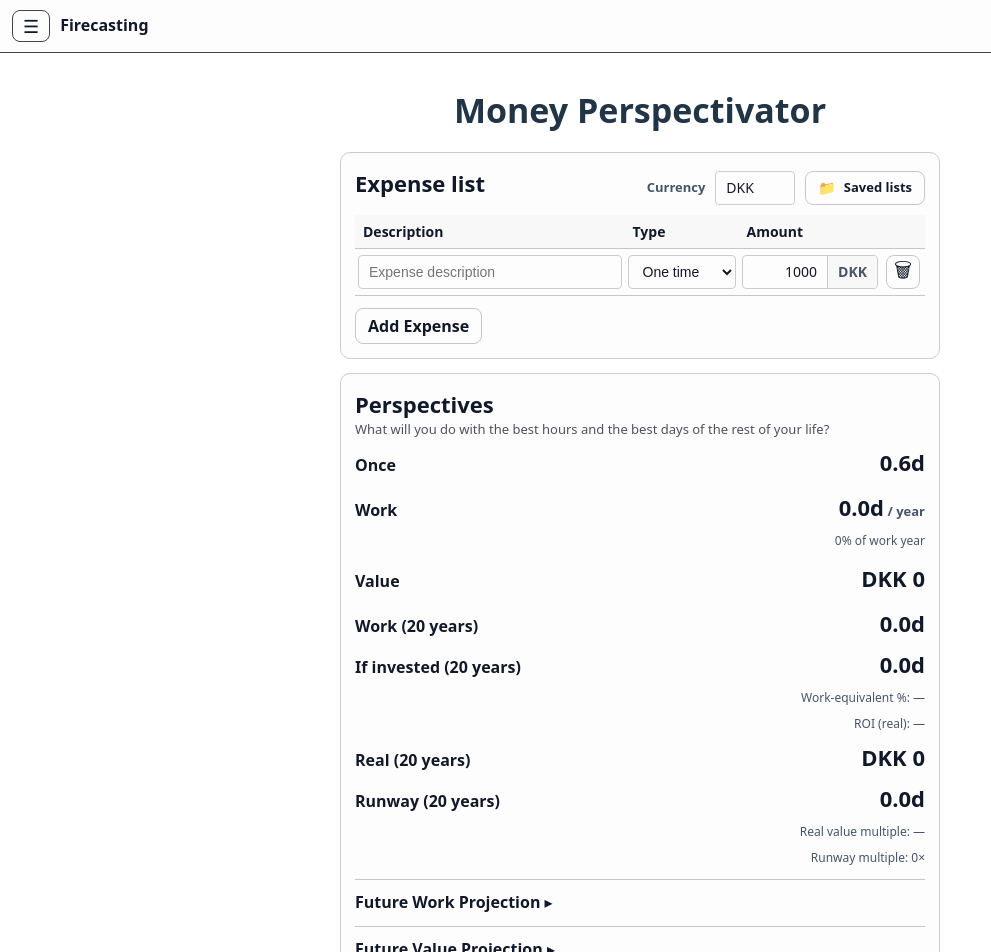
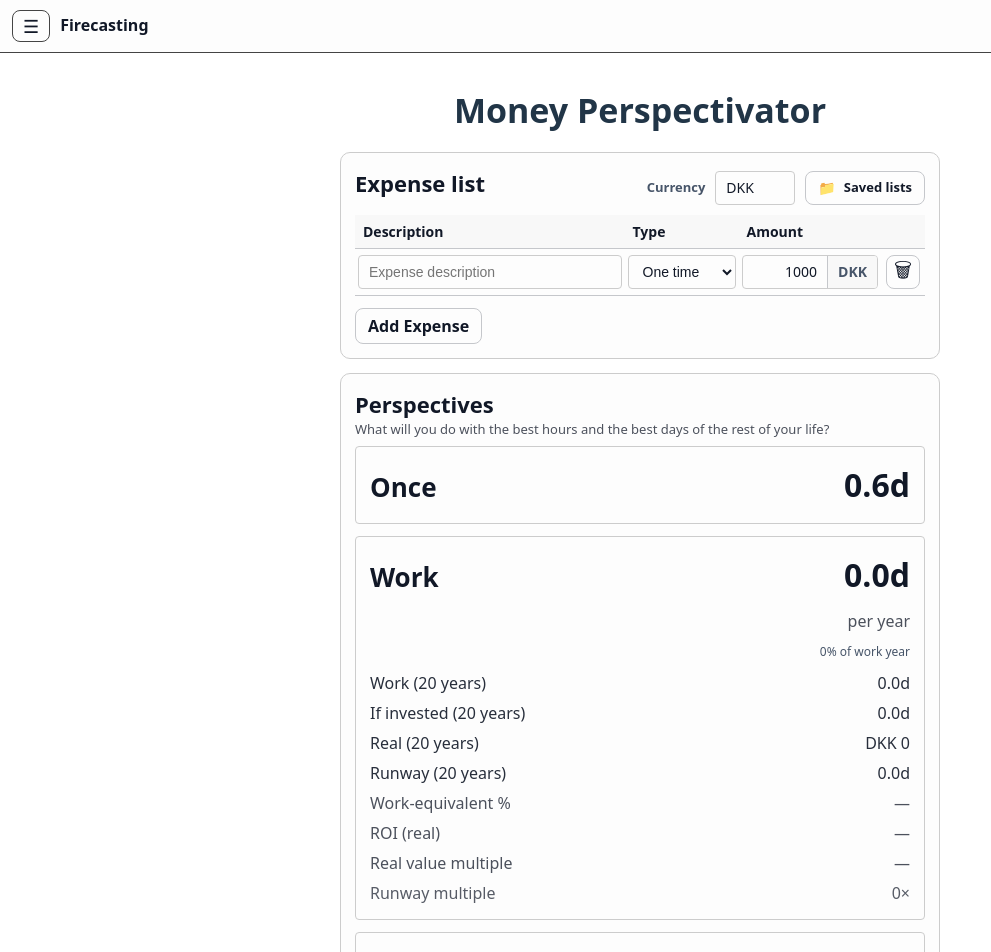
Before and after one commit to Gorm2303/firecasting-frontend, a React (Vite) app in the folder vite-react-frontend/: page /money-perspective in a window 1280 px wide. Shown: the top 952 px of the page, without its empty margins (0-991 px from the left). Built offline with nearby package versions, Linux system fonts and the light colour scheme.

Commit message:
Updating the style and feel of Perspectives

```diff
--- a/vite-react-frontend/src/pages/MoneyPerspectivePage.tsx
+++ b/vite-react-frontend/src/pages/MoneyPerspectivePage.tsx
@@ -65,6 +65,43 @@ const subtleTextStyle: React.CSSProperties = {
   color: "var(--fc-card-muted)",
 };
 
+// Match the Salary Taxator "Net salary" summary-card pattern.
+const perspectivesCardStyle: React.CSSProperties = {
+  border: "1px solid var(--fc-card-border)",
+  background: "var(--fc-card-bg)",
+  color: "var(--fc-card-text)",
+  padding: 14,
+  borderRadius: 4,
+  display: "grid",
+  gap: 10,
+};
+
+const perspectivesHeaderRowStyle: React.CSSProperties = {
+  display: "flex",
+  justifyContent: "space-between",
+  gap: 12,
+  alignItems: "baseline",
+};
+
+const perspectivesTitleStyle: React.CSSProperties = {
+  fontWeight: 700,
+  fontSize: 26,
+};
+
+const perspectivesBigValueStyle: React.CSSProperties = {
+  fontWeight: 800,
+  fontSize: 32,
+  fontVariantNumeric: "tabular-nums",
+  whiteSpace: "nowrap",
+  textAlign: "right",
+};
+
+const perspectivesLineRowStyle: React.CSSProperties = {
+  display: "flex",
+  justifyContent: "space-between",
+  gap: 12,
+};
+
 const assumptionsDetailsStyle: React.CSSProperties = {
   marginTop: 14,
   border: "1px solid var(--fc-subtle-border)",
@@ -1494,177 +1531,76 @@ const MoneyPerspectivePage: React.FC = () => {
           <div style={{ fontWeight: 900, fontSize: 22 }}>Perspectives</div>
           <div style={{ opacity: 0.75, margin: "2px 0", fontSize: 13, lineHeight: 1 }}>What will you do with the best hours and the best days of the rest of your life?</div>
           <div style={{ display: "grid", gap: 12, marginTop: 10 }}>
-            <div style={{ display: "grid", gap: 8 }}>
-              <div
-                style={{
-                  display: "flex",
-                  alignItems: "baseline",
-                  justifyContent: "space-between",
-                  gap: 10,
-                }}
-              >
-                <div style={{ fontWeight: 800 }}>Once</div>
+            <div style={perspectivesCardStyle}>
+              <div style={perspectivesHeaderRowStyle}>
+                <div style={perspectivesTitleStyle}>Once</div>
                 {effectiveHourlyRate == null ? (
-                  <div style={subtleTextStyle}>Missing</div>
+                  <div style={{ ...perspectivesBigValueStyle, ...subtleTextStyle }}>Missing</div>
                 ) : (
-                  <div style={{ fontWeight: 900, fontSize: 22 }}>
+                  <div style={perspectivesBigValueStyle}>
                     {formatHoursAsYmd(results.workHrs ?? 0, 1, useWorkDaysInYmd)}
                   </div>
                 )}
               </div>
               {effectiveHourlyRate == null ? (
-                <div style={subtleTextStyle}>
-                  Set net salary to compute work.
-                </div>
+                <div style={subtleTextStyle}>Set net salary to compute work.</div>
               ) : null}
             </div>
 
-            <div style={{ display: "grid", gap: 8 }}>
-              <div
-                style={{
-                  display: "flex",
-                  alignItems: "baseline",
-                  justifyContent: "space-between",
-                  gap: 10,
-                }}
-              >
-                <div style={{ fontWeight: 800 }}>Work</div>
+            <div style={perspectivesCardStyle}>
+              <div style={perspectivesHeaderRowStyle}>
+                <div style={perspectivesTitleStyle}>Work</div>
                 {effectiveHourlyRate == null ? (
-                  <div style={subtleTextStyle}>Missing</div>
+                  <div style={{ ...perspectivesBigValueStyle, ...subtleTextStyle }}>Missing</div>
                 ) : (
-                  <div style={{ fontWeight: 900, fontSize: 22 }}>
-                    {formatHoursAsYmd(
-                      repetitiveWorkHoursPerYear ?? 0,
-                      1,
-                      useWorkDaysInYmd,
+                  <div style={perspectivesBigValueStyle}>
+                    {formatHoursAsYmd(repetitiveWorkHoursPerYear ?? 0, 1, useWorkDaysInYmd)}
+                  </div>
                 )}
-                    <span style={{ ...subtleTextStyle, fontWeight: 800, fontSize: 13 }}>
-                      {" "}/ year
-                    </span>
-                  </div>
-                )}
-              </div>
+              </div>
+
               {effectiveHourlyRate == null ? (
-                <div style={subtleTextStyle}>
-                  Set net salary to compute work.
-                </div>
+                <div style={subtleTextStyle}>Set net salary to compute work.</div>
               ) : (
-                <div
-                  style={{
-                    ...subtleTextStyle,
-                    fontSize: 12,
-                    justifyItems: "end",
-                    textAlign: "right",
-                  }}
-                >
-                  <div>
+                <>
+                  <div style={{ opacity: 0.75, textAlign: "right" }}>per year</div>
+                  <div style={{ ...subtleTextStyle, fontSize: 12, textAlign: "right" }}>
                     {workThisYear1PctOfWorkYear == null
                       ? "—"
                       : `${formatNumber(workThisYear1PctOfWorkYear, 0)}% of work year`}
                   </div>
-                </div>
-              )}
-            </div>
-
-            <div style={{ display: "grid", gap: 8 }}>
-              <div
-                style={{
-                  display: "flex",
-                  alignItems: "baseline",
-                  justifyContent: "space-between",
-                  gap: 10,
-                }}
-              >
-                <div style={{ fontWeight: 800 }}>Value</div>
-                <div style={{ fontWeight: 900, fontSize: 22 }}>
-                  {formatCurrencyNoDecimals(recurringYearlyExpenseTotal, displayCurrency)}
-                </div>
-              </div>
-            </div>
-
-            <div style={{ display: "grid", gap: 8 }}>
-              <div
-                style={{
-                  display: "flex",
-                  alignItems: "baseline",
-                  justifyContent: "space-between",
-                  gap: 10,
-                }}
-              >
-                <div style={{ fontWeight: 800 }}>Work (20 years)</div>
-                <div style={{ textAlign: "right", fontWeight: 900, fontSize: 22, whiteSpace: "nowrap", fontVariantNumeric: "tabular-nums" }}>
+
+                  <div style={{ display: "grid", gap: 6 }}>
+                    <div style={{ ...perspectivesLineRowStyle, opacity: 0.9 }}>
+                      <div>Work (20 years)</div>
+                      <div style={{ fontVariantNumeric: "tabular-nums", whiteSpace: "nowrap" }}>
                         {workTimeProjectionYear20
-                    ? formatHoursAsYmd(
-                        workTimeProjectionYear20.workTotalHours,
-                        1,
-                        useWorkDaysInYmd,
-                      )
+                          ? formatHoursAsYmd(workTimeProjectionYear20.workTotalHours, 1, useWorkDaysInYmd)
                           : "—"}
                       </div>
                     </div>
 
-              <div
-                style={{
-                  display: "flex",
-                  alignItems: "baseline",
-                  justifyContent: "space-between",
-                  gap: 10,
-                }}
-              >
-                <div style={{ fontWeight: 800 }}>If invested (20 years)</div>
-                <div style={{ textAlign: "right", fontWeight: 900, fontSize: 22, whiteSpace: "nowrap", fontVariantNumeric: "tabular-nums" }}>
+                    <div style={{ ...perspectivesLineRowStyle, opacity: 0.9 }}>
+                      <div>If invested (20 years)</div>
+                      <div style={{ fontVariantNumeric: "tabular-nums", whiteSpace: "nowrap" }}>
                         {workTimeProjectionYear20
-                    ? formatHoursAsYmd(
-                        workTimeProjectionYear20.investedTotalHours,
-                        1,
-                        useWorkDaysInYmd,
-                      )
+                          ? formatHoursAsYmd(workTimeProjectionYear20.investedTotalHours, 1, useWorkDaysInYmd)
                           : "—"}
                       </div>
                     </div>
 
-              <div style={{ textAlign: "right", ...subtleTextStyle, fontSize: 12, whiteSpace: "nowrap", fontVariantNumeric: "tabular-nums" }}>
-                Work-equivalent %:{" "}
-                {workTotalSummary20?.workEquivalentPct == null
-                  ? "—"
-                  : `${formatNumber(workTotalSummary20.workEquivalentPct, 1)}%`}
-              </div>
-              <div style={{ textAlign: "right", ...subtleTextStyle, fontSize: 12, whiteSpace: "nowrap", fontVariantNumeric: "tabular-nums" }}>
-                ROI (real):{" "}
-                {workTotalSummary20?.roiReal == null
-                  ? "—"
-                  : `${formatNumber(workTotalSummary20.roiReal, 1)}%`}
-              </div>
-
-              <div
-                style={{
-                  display: "flex",
-                  alignItems: "baseline",
-                  justifyContent: "space-between",
-                  gap: 10,
-                }}
-              >
-                <div style={{ fontWeight: 800 }}>Real (20 years)</div>
-                <div style={{ textAlign: "right", fontWeight: 900, fontSize: 22, whiteSpace: "nowrap", fontVariantNumeric: "tabular-nums" }}>
+                    <div style={{ ...perspectivesLineRowStyle, opacity: 0.9 }}>
+                      <div>Real (20 years)</div>
+                      <div style={{ fontVariantNumeric: "tabular-nums", whiteSpace: "nowrap" }}>
                         {workTimeProjectionYear20?.investedTotalMoneyReal != null
-                    ? formatCurrencyNoDecimals(
-                        workTimeProjectionYear20.investedTotalMoneyReal,
-                        displayCurrency,
-                      )
+                          ? formatCurrencyNoDecimals(workTimeProjectionYear20.investedTotalMoneyReal, displayCurrency)
                           : "—"}
                       </div>
                     </div>
 
-              <div
-                style={{
-                  display: "flex",
-                  alignItems: "baseline",
-                  justifyContent: "space-between",
-                  gap: 10,
-                }}
-              >
-                <div style={{ fontWeight: 800 }}>Runway (20 years)</div>
-                <div style={{ textAlign: "right", fontWeight: 900, fontSize: 22, whiteSpace: "nowrap", fontVariantNumeric: "tabular-nums" }}>
+                    <div style={{ ...perspectivesLineRowStyle, opacity: 0.9 }}>
+                      <div>Runway (20 years)</div>
+                      <div style={{ fontVariantNumeric: "tabular-nums", whiteSpace: "nowrap" }}>
                         {dailyCoreExpense != null && workTimeProjectionYear20?.investedTotalMoneyReal != null
                           ? (() => {
                               const runwayDays = equivalentCoreExpenseDaysInYearN(
@@ -1677,29 +1613,66 @@ const MoneyPerspectivePage: React.FC = () => {
                       </div>
                     </div>
 
-              <div style={{ textAlign: "right", ...subtleTextStyle, fontSize: 12, whiteSpace: "nowrap", fontVariantNumeric: "tabular-nums" }}>
+                    <div style={{ ...perspectivesLineRowStyle, opacity: 0.75 }}>
+                      <div>Work-equivalent %</div>
+                      <div>
+                        {workTotalSummary20?.workEquivalentPct == null
+                          ? "—"
+                          : `${formatNumber(workTotalSummary20.workEquivalentPct, 1)}%`}
+                      </div>
+                    </div>
+
+                    <div style={{ ...perspectivesLineRowStyle, opacity: 0.75 }}>
+                      <div>ROI (real)</div>
+                      <div>
+                        {workTotalSummary20?.roiReal == null
+                          ? "—"
+                          : `${formatNumber(workTotalSummary20.roiReal, 1)}%`}
+                      </div>
+                    </div>
+
+                    <div style={{ ...perspectivesLineRowStyle, opacity: 0.75 }}>
+                      <div>Real value multiple</div>
+                      <div>
                         {(() => {
-                  if (!(recurringYearlyExpenseTotal > 0)) return "Real value multiple: —";
-                  if (workTimeProjectionYear20?.investedTotalMoneyReal == null) return "Real value multiple: —";
+                          if (!(recurringYearlyExpenseTotal > 0)) return "—";
+                          if (workTimeProjectionYear20?.investedTotalMoneyReal == null) return "—";
                           const multiple = workTimeProjectionYear20.investedTotalMoneyReal / recurringYearlyExpenseTotal;
                           return Number.isFinite(multiple)
-                    ? `Real value multiple: ${formatNumber(multiple, 1)}× yearly Value`
-                    : "Real value multiple: —";
+                            ? `${formatNumber(multiple, 1)}× yearly Value`
+                            : "—";
                         })()}
                       </div>
-              <div style={{ textAlign: "right", ...subtleTextStyle, fontSize: 12, whiteSpace: "nowrap", fontVariantNumeric: "tabular-nums" }}>
+                    </div>
+
+                    <div style={{ ...perspectivesLineRowStyle, opacity: 0.7 }}>
+                      <div>Runway multiple</div>
+                      <div>
                         {(() => {
-                  if (dailyCoreExpense == null) return "Runway multiple: —";
-                  if (workTimeProjectionYear20?.investedTotalMoneyReal == null) return "Runway multiple: —";
+                          if (dailyCoreExpense == null) return "—";
+                          if (workTimeProjectionYear20?.investedTotalMoneyReal == null) return "—";
                           const runwayDays = equivalentCoreExpenseDaysInYearN(
                             workTimeProjectionYear20.investedTotalMoneyReal,
                             dailyCoreExpense,
                           );
-                  if (runwayDays == null) return "Runway multiple: —";
+                          if (runwayDays == null) return "—";
                           const runwayYears = runwayDays / 365;
                           const multiple = runwayYears / 20;
-                  return `Runway multiple: ${formatNumber(multiple, 2)}×`;
+                          return `${formatNumber(multiple, 2)}×`;
                         })()}
+                      </div>
+                    </div>
+                  </div>
+                </>
+              )}
+            </div>
+
+            <div style={perspectivesCardStyle}>
+              <div style={perspectivesHeaderRowStyle}>
+                <div style={perspectivesTitleStyle}>Value</div>
+                <div style={perspectivesBigValueStyle}>
+                  {formatCurrencyNoDecimals(recurringYearlyExpenseTotal, displayCurrency)}
+                </div>
               </div>
             </div>
 
```
Lines whose indentation alone changed are shown as unchanged.
